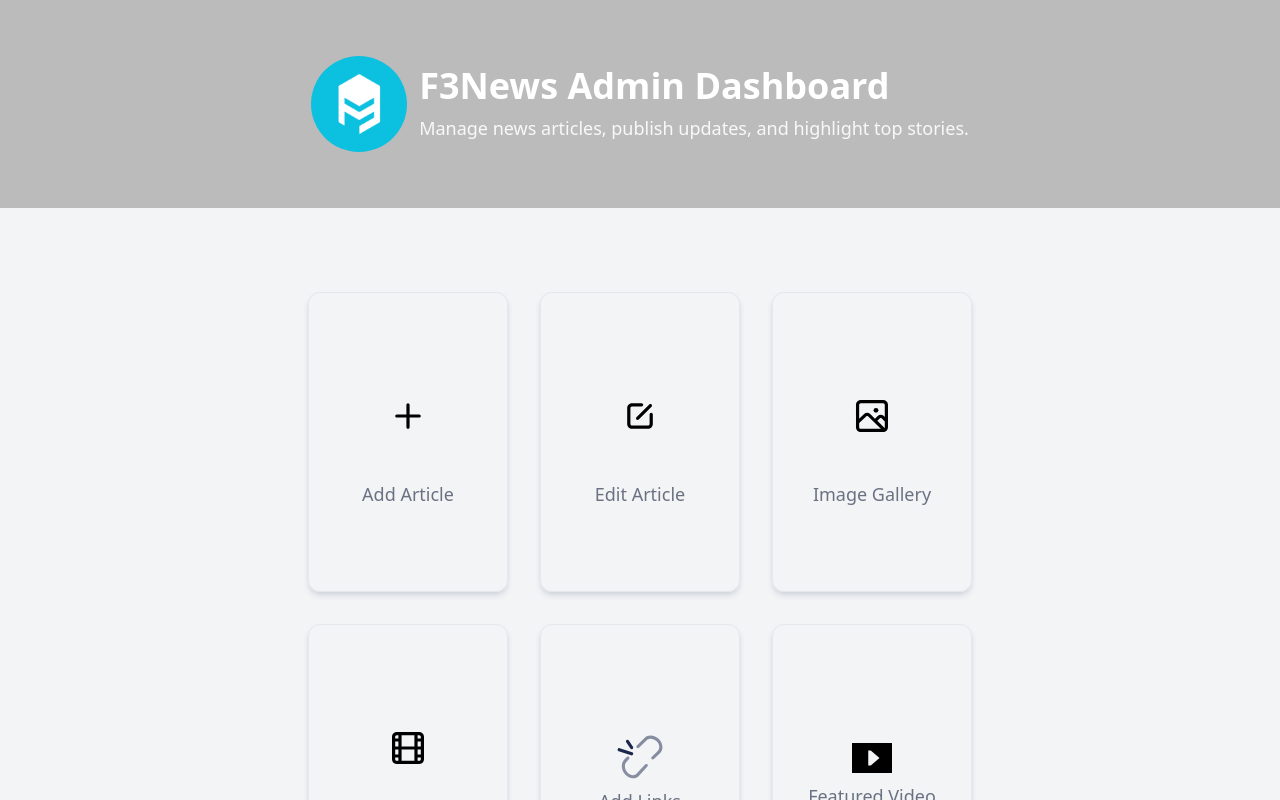
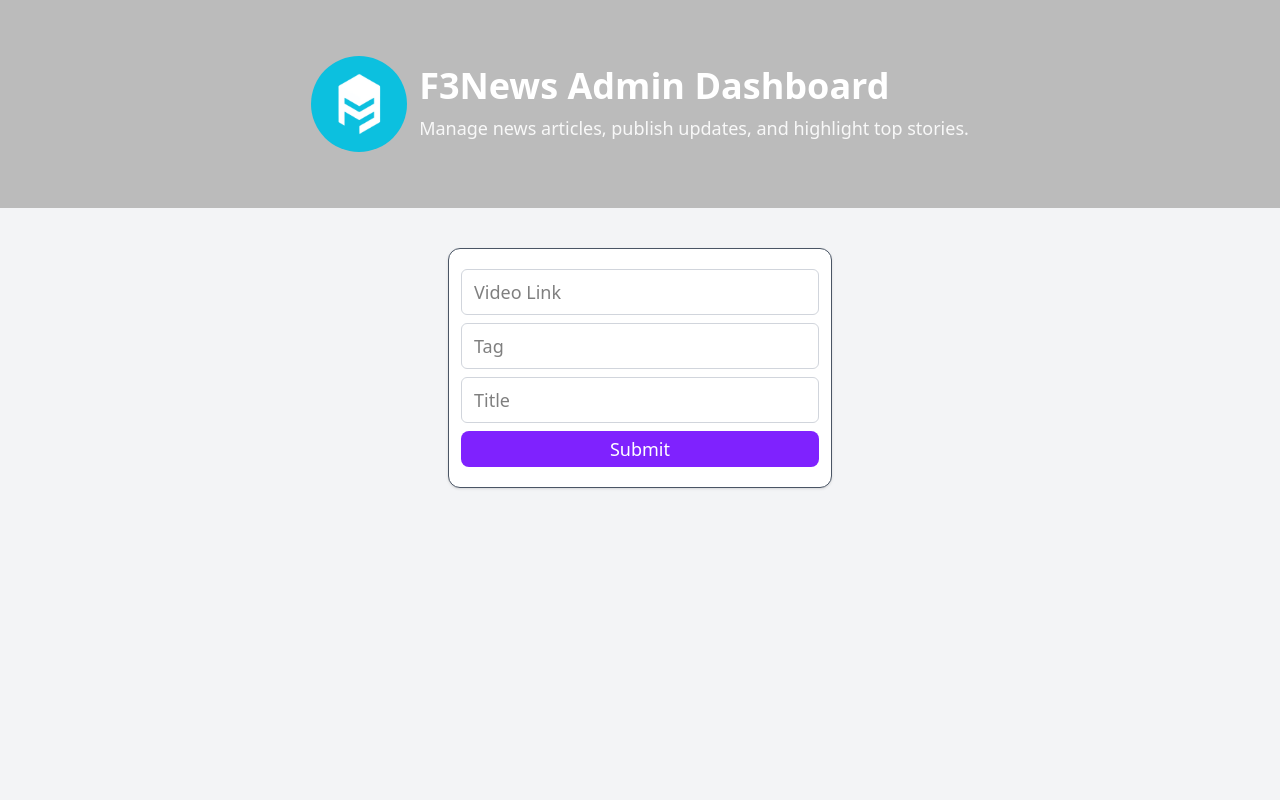
Before and after one commit to TahaK09/f3n-admin, a React (Vite) app in the folder client/: page / in a window 1280 px wide. Shown: the top 800 px of the page. Built offline with nearby package versions, Linux system fonts and the light colour scheme.

Commit message:
Video Featured Admin Added

```diff
--- a/client/src/App.jsx
+++ b/client/src/App.jsx
@@ -2,6 +2,7 @@ import { useEffect, useState } from "react";
 import axios from "axios";
 import Logo from "./assets/f3news-logo-new.png";
 import HomeSection from "./components/homeSection";
+import VideoFeatures from "./Pages/videoFeatured";
 
 export default function AdminNewsPage() {
   return (
@@ -22,7 +23,8 @@ export default function AdminNewsPage() {
       </div>
 
       {/* Section */}
-      <HomeSection />
+      {/* <HomeSection /> */}
+      <VideoFeatures />
     </div>
   );
 }
--- /dev/null
+++ b/client/src/Pages/videoFeatured.jsx
@@ -0,0 +1,33 @@
+import React from "react";
+
+function VideoFeatures() {
+  return (
+    <>
+      {/* Tag, Title, and Link */}
+      <div className="w-96 h-auto bg-white border border-gray-600 shadow-sm flex flex-col gap-2 px-3 py-5 rounded-xl mx-auto mt-10">
+        <input
+          type="text"
+          placeholder="Video Link"
+          className="px-3 py-2 rounded-md  border border-gray-300 text-lg"
+        />
+        <input
+          type="text"
+          placeholder="Tag"
+          className="px-3 py-2 rounded-md border border-gray-300 text-lg"
+        />
+        <input
+          type="text"
+          placeholder="Title"
+          className="px-3 py-2 rounded-md border border-gray-300 text-lg"
+        />
+        <input
+          type="button"
+          value="Submit"
+          className="px-2 py-1 bg-violet-600 text-white text-lg rounded-lg"
+        />
+      </div>
+    </>
+  );
+}
+
+export default VideoFeatures;
```
